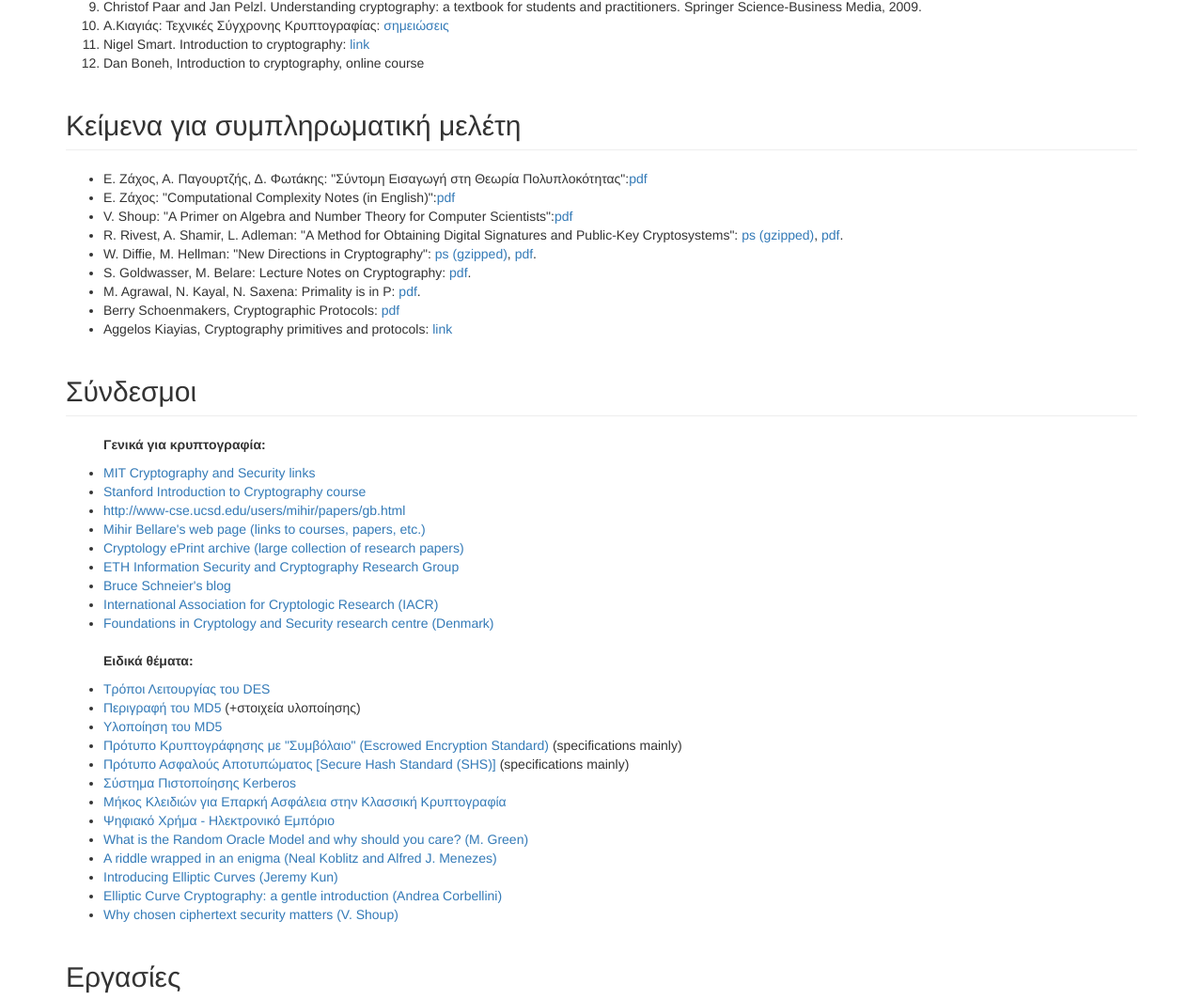
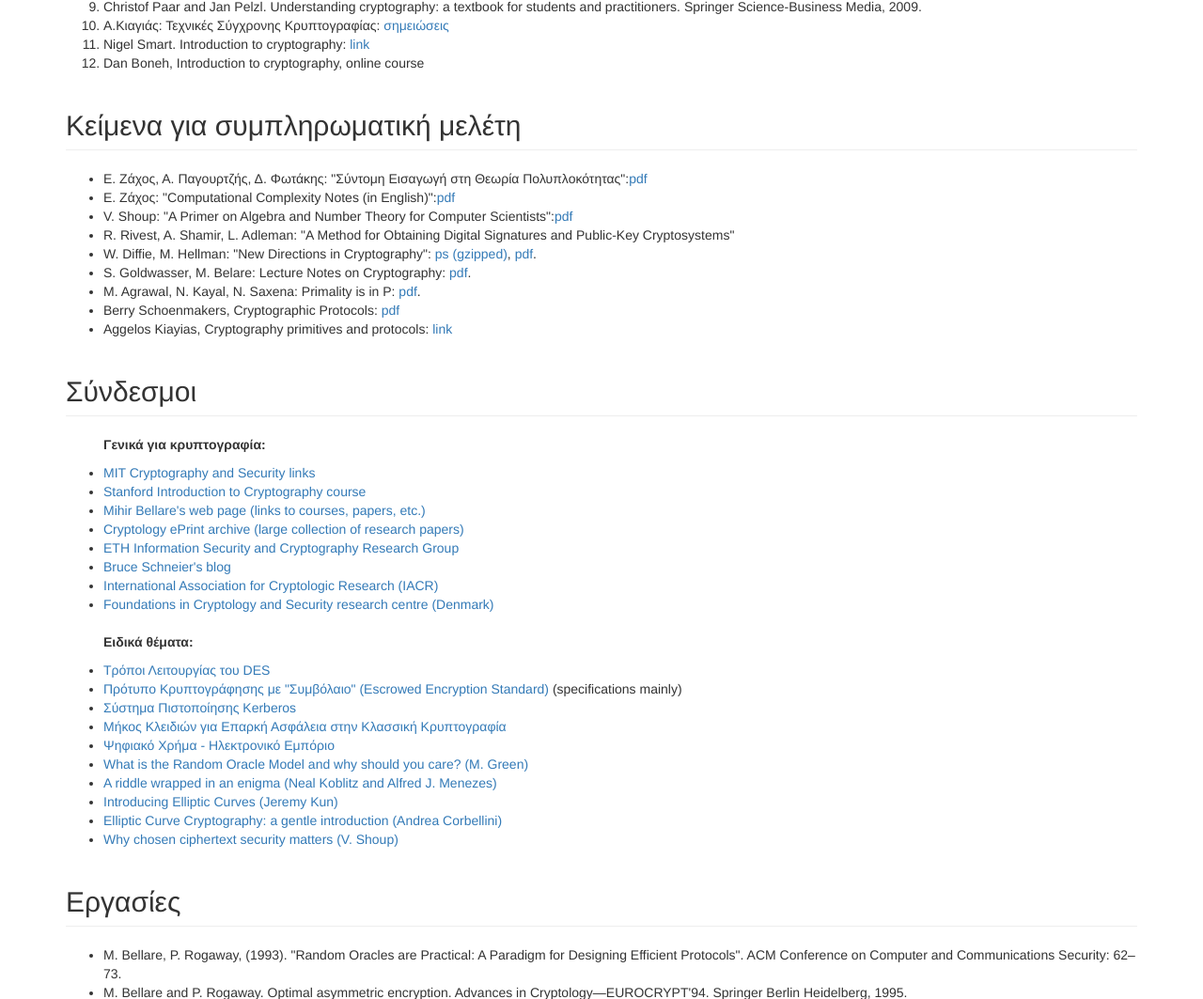
Before and after one commit to dionyziz/crypto-class, a Django app: page /references in a window 1280 px wide. Shown: the part 826-1889 px from the top of the page at 94% size. Run offline with Django 3.2, Linux system fonts and the light colour scheme; some libraries are stand-ins or nearby versions.

Commit message:
comment out dead url references

```diff
--- a/templates/references.html
+++ b/templates/references.html
@@ -34,7 +34,7 @@
                 <li>Ε. Ζάχος, Α. Παγουρτζής, Δ. Φωτάκης: "Σύντομη Εισαγωγή στη Θεωρία Πολυπλοκότητας":<a href="https://corelab.ntua.gr/courses/crypto/documents/ComplexityChapter.pdf">pdf</a></li>
                 <li>Ε. Ζάχος: "Computational Complexity Notes (in English)":<a href="https://corelab.ntua.gr/courses/crypto/documents/ccen2010.pdf">pdf</a></li>
                 <li>V. Shoup: "A Primer on Algebra and Number Theory for Computer Scientists":<a href="https://corelab.ntua.gr/courses/crypto/documents/shoup-primer.pdf">pdf</a></li>
-                <li>R. Rivest, A. Shamir, L. Adleman: "A Method for Obtaining Digital Signatures and Public-Key Cryptosystems": <a href="http://theory.lcs.mit.edu/%7Erivest/rsapaper.ps.gz">ps (gzipped)</a>, <a href="http://theory.lcs.mit.edu/%7Erivest/rsapaper.pdf">pdf</a>.</li>
+                <li>R. Rivest, A. Shamir, L. Adleman: "A Method for Obtaining Digital Signatures and Public-Key Cryptosystems" <!-- <a href="http://theory.lcs.mit.edu/%7Erivest/rsapaper.ps.gz">ps (gzipped)</a>, <a href="http://theory.lcs.mit.edu/%7Erivest/rsapaper.pdf">pdf</a>.--> </li>
                 <li>W. Diffie, M. Hellman: "New Directions in Cryptography": <a href="https://corelab.ntua.gr/courses/crypto/documents/diffie76new.ps.gz">ps (gzipped)</a>, <a href="https://corelab.ntua.gr/courses/crypto/documents/diffie76new.pdf">pdf</a>.</li>
                 <li>S. Goldwasser, M. Belare: Lecture Notes on Cryptography: <a href="http://cseweb.ucsd.edu/users/mihir/papers/gb.html">pdf</a>.</li>
                 <li>M. Agrawal, N. Kayal, N. Saxena: Primality is in P: <a href="http://www.math.princeton.edu/%7Eannals/issues/2004/Sept2004/Agrawal.pdf">pdf</a>.</li>
@@ -47,9 +47,9 @@
                 <p><b>Γενικά για κρυπτογραφία:</b></p>
                 <li><a href="http://theory.lcs.mit.edu/%7Erivest/crypto-security.html">MIT Cryptography and Security links</a></li>
                 <li><a href="http://crypto.stanford.edu/~dabo/cs255/">Stanford Introduction to Cryptography course</a></li>
-                <li><a href="http://www-cse.ucsd.edu/users/mihir/papers/gb.html">http://www-cse.ucsd.edu/users/mihir/papers/gb.html</a></li>
+                <!--<li><a href="http://www-cse.ucsd.edu/users/mihir/papers/gb.html">http://www-cse.ucsd.edu/users/mihir/papers/gb.html</a></li>-->
                 <li><a href="http://www-cse.ucsd.edu/users/mihir/">Mihir Bellare's web page (links to courses, papers, etc.)</a></li>
-                <li><A HREF="index.html">Cryptology ePrint archive (large collection of research papers)</A></li>
+                <li><a href="https://eprint.iacr.org/">Cryptology ePrint archive (large collection of research papers)</a></li>
                 <li><a href="http://www.crypto.ethz.ch/">ETH Information Security and Cryptography Research Group</a></li>
                 <li><a href="http://www.schneier.com/">Bruce Schneier's blog</a></li>
                 <li><a href="http://www.iacr.org/">International Association for Cryptologic Research (IACR)</a></li>
@@ -58,10 +58,10 @@
                 </br>
                 <p><b>Ειδικά θέματα:</b></p>
                 <li><a href="http://www.itl.nist.gov/fipspubs/fip81.htm">Τρόποι Λειτουργίας του DES</a></li>
-                <li><a href="http://theory.lcs.mit.edu/~rivest/rfc1321.txt">Περιγραφή του MD5</a> (+στοιχεία υλοποίησης)</li>
-                <li><a href="http://theory.lcs.mit.edu/~rivest/md5.c">Υλοποίηση του MD5</a></li>
-                <li><a href="http://www.itl.nist.gov/fipspubs/fip185.htm">Πρότυπο Κρυπτογράφησης με &quot;Συμβόλαιο&quot; (Escrowed Encryption Standard)</a> (specifications mainly)</li>
-                <li><a href="http://www.itl.nist.gov/fipspubs/fip180-1.htm">Πρότυπο Ασφαλούς Αποτυπώματος [Secure Hash Standard (SHS)]</a> (specifications mainly)</li>
+                <!--<li><a href="http://theory.lcs.mit.edu/~rivest/rfc1321.txt">Περιγραφή του MD5</a> (+στοιχεία υλοποίησης)</li>
+                <li><a href="http://theory.lcs.mit.edu/~rivest/md5.c">Υλοποίηση του MD5</a></li>-->
+                <li><a href="http://csrc.nist.gov/publications/fips/fips185/fips185.pdf">Πρότυπο Κρυπτογράφησης με &quot;Συμβόλαιο&quot; (Escrowed Encryption Standard)</a> (specifications mainly)</li>
+                <!--<li><a href="http://www.itl.nist.gov/fipspubs/fip180-1.htm">Πρότυπο Ασφαλούς Αποτυπώματος [Secure Hash Standard (SHS)]</a> (specifications mainly)</li>-->
                 <li><a href="http://web.mit.edu/kerberos/www/">Σύστημα Πιστοποίησης Kerberos</a></li>
                 <li><a href="http://www.crypto.com/papers/keylength.ps">Μήκος Κλειδιών για Επαρκή Ασφάλεια στην Κλασσική Κρυπτογραφία</a></li>
                 <li><a href="http://www-cse.ucsd.edu/users/mihir/cse291-00/brands.ps">Ψηφιακό Χρήμα - Ηλεκτρονικό Εμπόριο</a></li>
```
